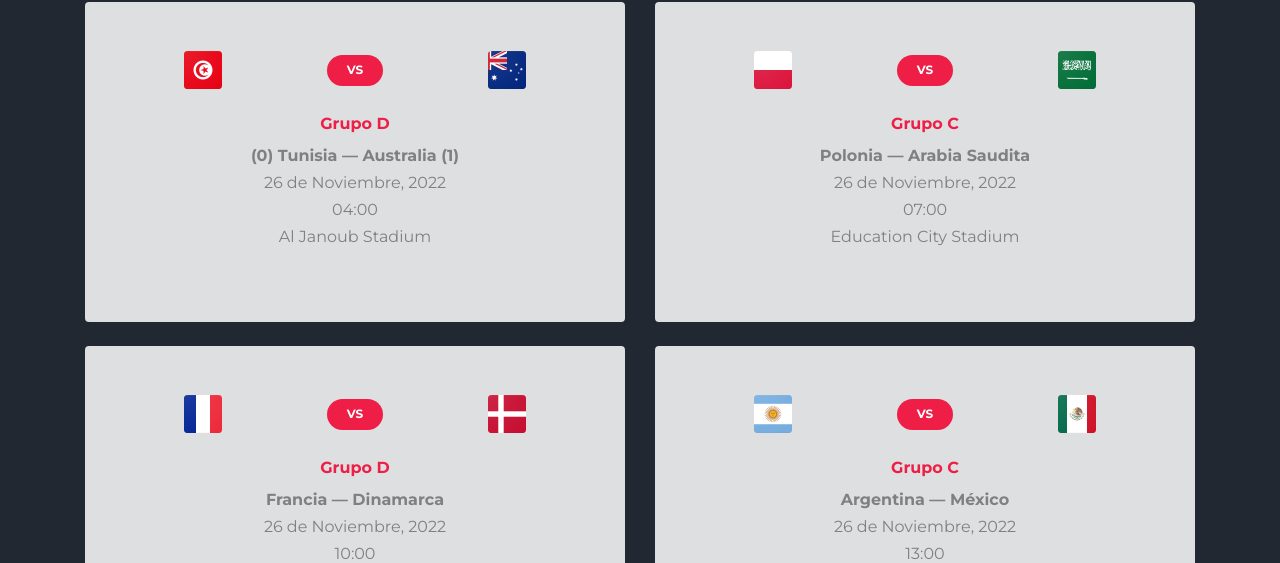
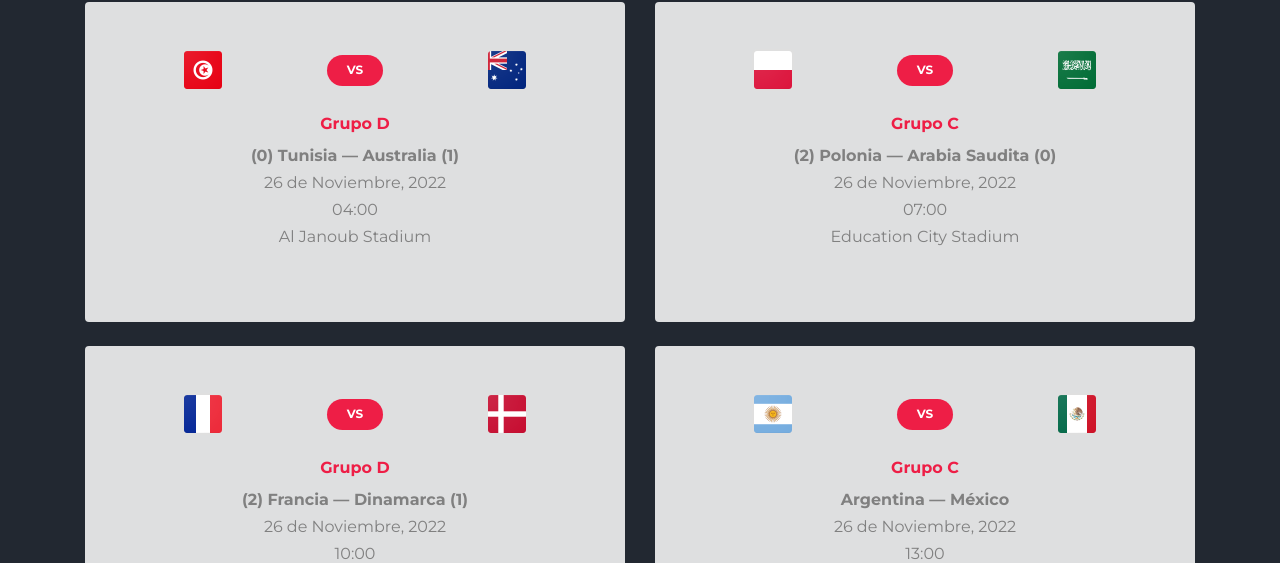
Before and after one commit to bitexogh/amech, a plain HTML site: page matches.html in a window 1280 px wide. Shown: the part 3879-4442 px from the top of the page. Drawn offline with Linux system fonts and the light colour scheme; files whose address does not match are found by name.

Commit message:
Update matches.html

```diff
--- a/matches.html
+++ b/matches.html
@@ -754,7 +754,7 @@
                             <div class="text-center widget-vs-contents mb-4">
                                 <h4>Grupo C</h4>
                                 <p class="mb-5">
-                                    <span class="d-block" style="font-weight: 600">Polonia — Arabia Saudita</span>
+                                    <span class="d-block" style="font-weight: 600">(2) Polonia — Arabia Saudita (0)</span>
                                     <span class="d-block">26 de Noviembre, 2022</span>
                                     <span class="d-block">07:00</span>
                                     <span class="d-block">Education City Stadium</span>
@@ -785,7 +785,7 @@
                             <div class="text-center widget-vs-contents mb-4">
                                 <h4>Grupo D</h4>
                                 <p class="mb-5">
-                                    <span class="d-block" style="font-weight: 600">Francia — Dinamarca</span>
+                                    <span class="d-block" style="font-weight: 600">(2) Francia — Dinamarca (1)</span>
                                     <span class="d-block">26 de Noviembre, 2022</span>
                                     <span class="d-block">10:00</span>
                                     <span class="d-block">Stadium 974</span>
```
